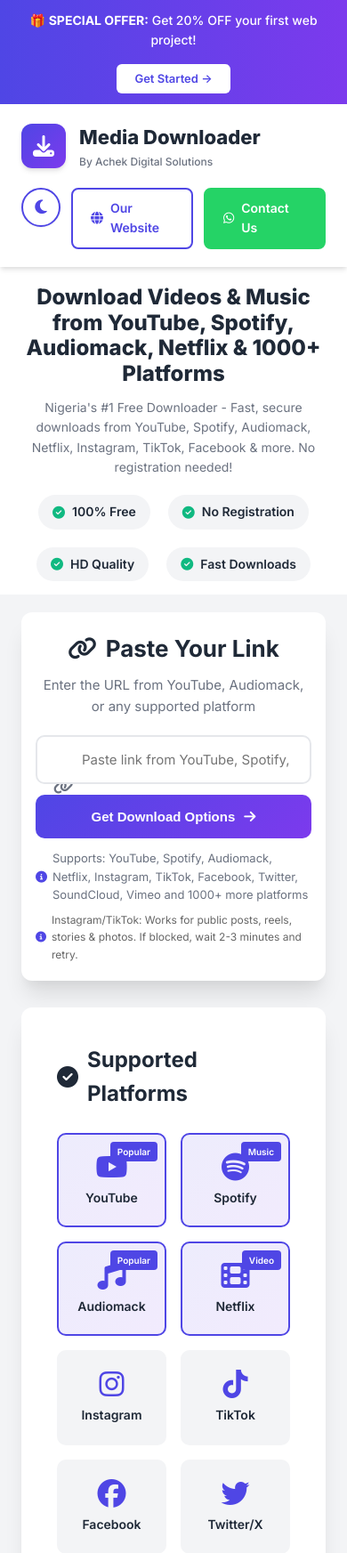
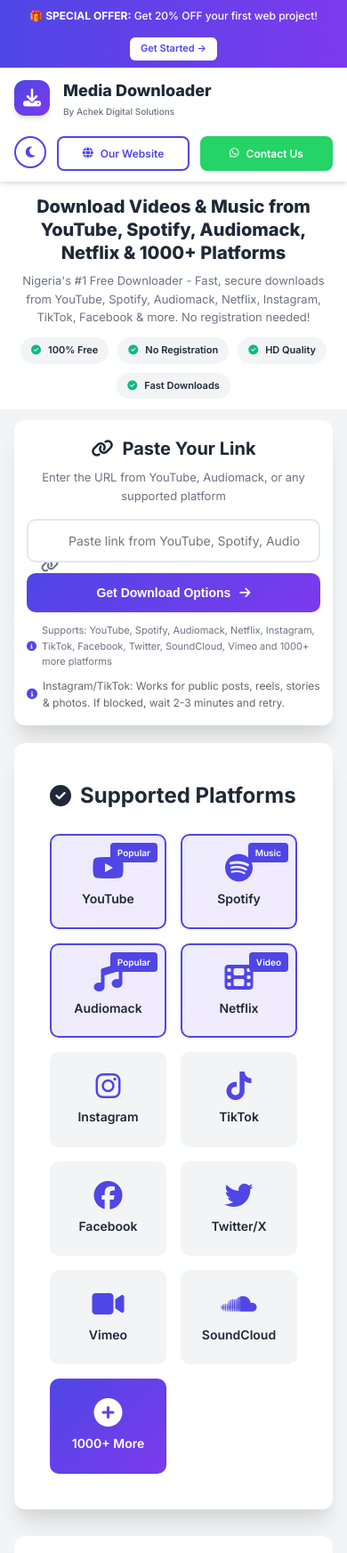
Before and after one commit to naijabuzzed-bit/Achek_Downloader, a Flask app: page / in a window 390 px wide. Shown: the top 1745 px of the page at 89% size. Run offline with Flask 3, Linux system fonts and the light colour scheme; some libraries are stand-ins or nearby versions.

Commit message:
Assistant checkpoint: Optimized mobile view for input field visibility
Assistant generated file changes:
- static/css/style.css: Optimize mobile view to show input field above the fold, Further compress main section spacing on mobile

---

User prompt:

so i want u to enhace this site on mobile view when they come to the site the should be able to see the paste link withount scrooling down

Replit-Commit-Author: Assistant
Replit-Commit-Session-Id: 517adab7-580c-429c-bb5a-00d85a0f92f6
Replit-Commit-Event-Id: 502e6b06-65d3-4030-bc7c-0a76718126a6

```diff
--- a/static/css/style.css
+++ b/static/css/style.css
@@ -286,6 +286,13 @@ body {
     background: var(--light-gray);
     padding: 20px 24px 40px;
     min-height: 500px;
+}
+
+@media (max-width: 768px) {
+    .main-section {
+        padding: 12px 16px 30px;
+        min-height: auto;
+    }
 }
 
 .main-content {
@@ -1145,14 +1152,95 @@ body {
     .promo-bar-content {
         justify-content: center;
         text-align: center;
+        padding: 0;
+    }
+
+    .top-promo-bar {
+        padding: 8px 15px;
+    }
+
+    .promo-text {
+        font-size: 12px;
+    }
+
+    .promo-bar-btn {
+        padding: 4px 12px;
+        font-size: 11px;
+    }
+
+    .modern-header {
+        position: relative;
+    }
+
+    .header-content {
+        padding: 12px 16px;
+    }
+
+    .logo-icon {
+        width: 40px;
+        height: 40px;
+        font-size: 20px;
+    }
+
+    .logo-text h1 {
+        font-size: 18px;
+    }
+
+    .logo-subtitle {
+        font-size: 10px;
+    }
+
+    .theme-toggle-btn {
+        width: 36px;
+        height: 36px;
+        font-size: 14px;
+    }
+
+    .header-btn {
+        padding: 8px 14px;
+        font-size: 12px;
     }
 
     .hero-section {
-        padding: 20px 16px 15px;
+        padding: 15px 16px 12px;
+    }
+
+    .hero-title {
+        font-size: 20px;
+        margin-bottom: 8px;
+        line-height: 1.3;
+    }
+
+    .hero-description {
+        font-size: 13px;
+        margin-bottom: 12px;
+    }
+
+    .hero-features {
+        gap: 10px;
+    }
+
+    .hero-feature {
+        padding: 6px 12px;
+        font-size: 11px;
     }
 
     .download-card {
-        padding: 20px 16px;
+        padding: 16px 14px;
+        margin-bottom: 20px;
+    }
+
+    .card-header {
+        margin-bottom: 15px;
+    }
+
+    .card-header h2 {
+        font-size: 20px;
+        margin-bottom: 6px;
+    }
+
+    .card-header p {
+        font-size: 13px;
     }
 
     .input-wrapper {
@@ -1161,11 +1249,24 @@ body {
 
     .input-wrapper input {
         width: 100%;
+        padding: 14px 20px 14px 45px;
+        font-size: 14px;
+    }
+
+    .input-icon {
+        left: 16px;
+        font-size: 16px;
     }
 
     .fetch-btn {
         width: 100%;
         justify-content: center;
+        padding: 14px 24px;
+        font-size: 14px;
+    }
+
+    .input-hint {
+        font-size: 11px;
     }
 
     .platforms-grid {
```
